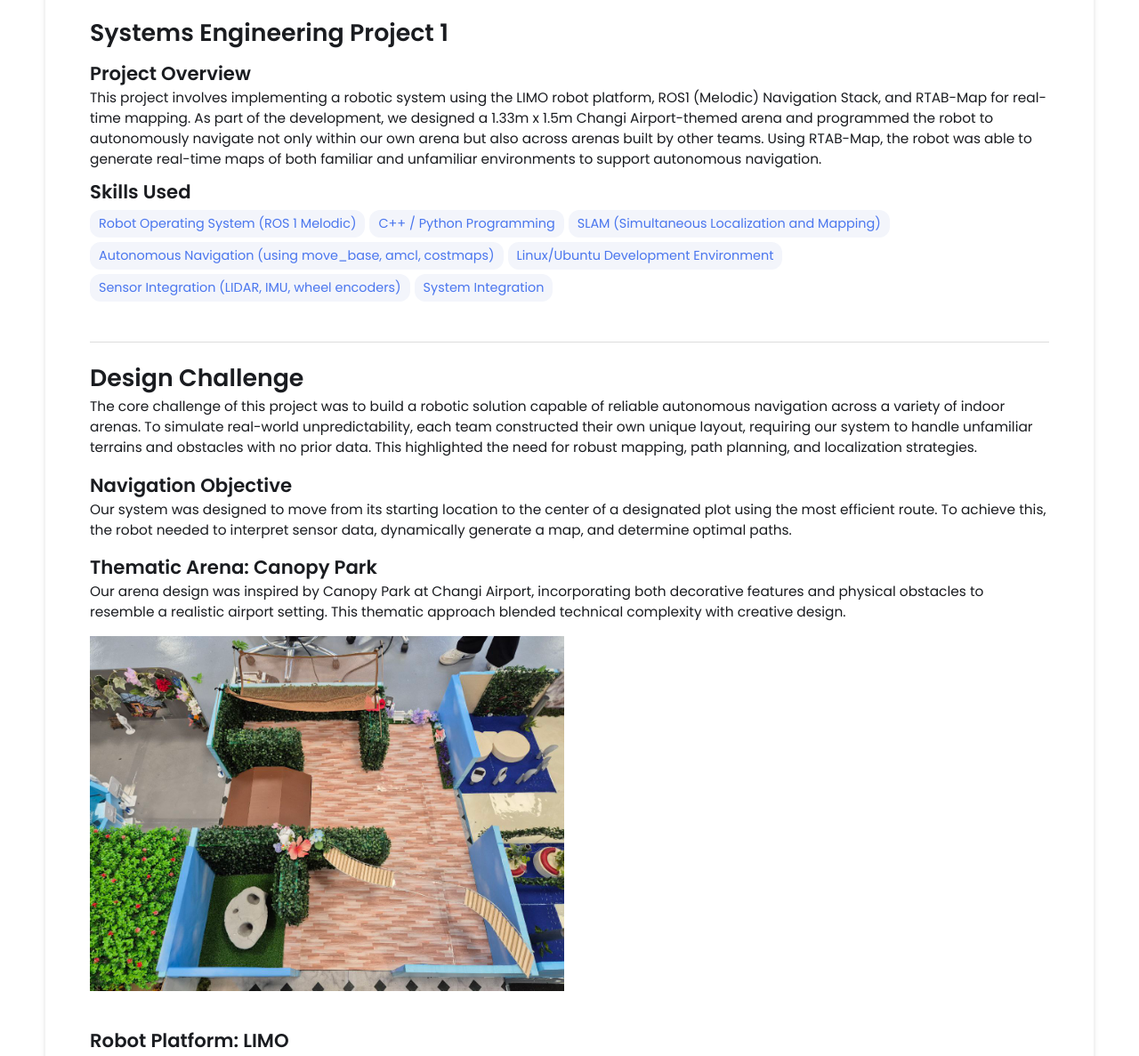
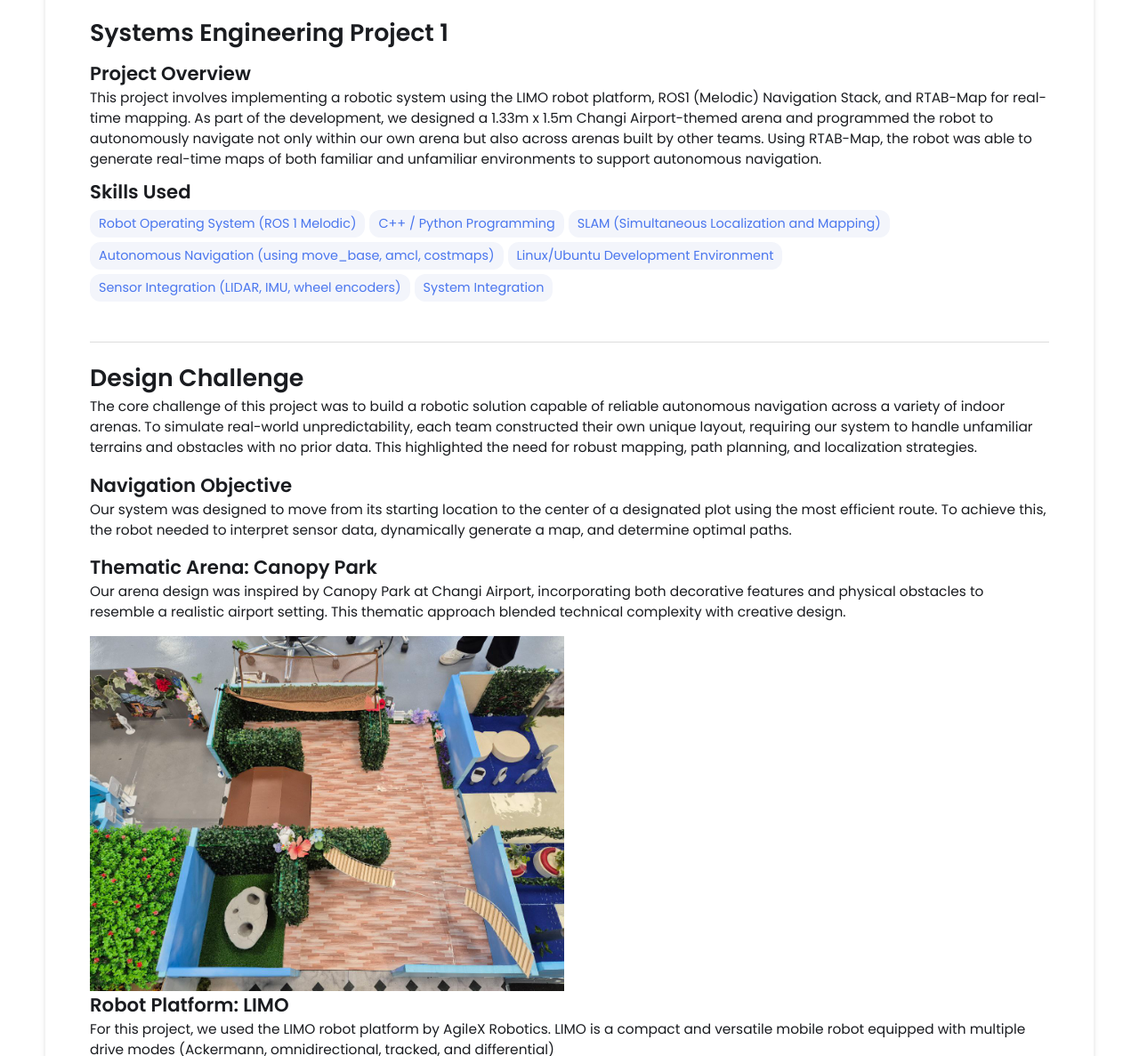
Before and after one commit to AloysiusHo/AloysiusHo.github.io, a Jekyll site: the page built from _projects/demo-project/index.md, in a window 1280 px wide. Shown: the part 490-1677 px from the top of the page at 89% size. Built offline with Jekyll 4.4.1, drawn with Linux system fonts in a browser that asks for light colours; grey boxes are pictures that could not be loaded.

Commit message:
Update index.md

```diff
--- a/_projects/demo-project/index.md
+++ b/_projects/demo-project/index.md
@@ -29,9 +29,8 @@ Our system was designed to move from its starting location to the center of a de
 
 ## Thematic Arena: Canopy Park
 Our arena design was inspired by Canopy Park at Changi Airport, incorporating both decorative features and physical obstacles to resemble a realistic airport setting. This thematic approach blended technical complexity with creative design.
-<div style="margin-bottom: 40px;">
 {% include image-gallery.html images="Arena_2.jpg" height="400"%}
-</div>
+
 
 
 ## Robot Platform: LIMO
```
